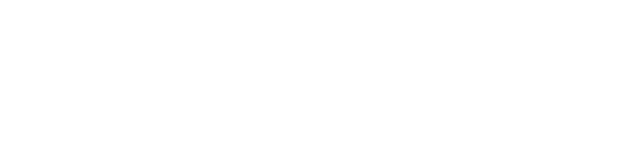
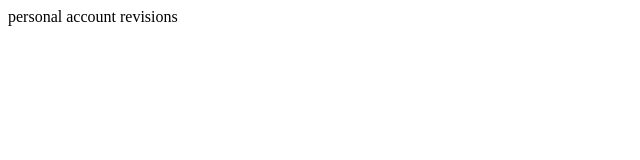
Before and after one commit to johnvillas/testRepo, a plain HTML site: page index.html in a window 1280 px wide. Shown: the whole page, without its empty margins (0-640 px from the left). Drawn offline with Linux system fonts and the light colour scheme.

Commit message:
revision from personal account

```diff
--- a/index.html
+++ b/index.html
@@ -4,6 +4,6 @@
 	<title>Test Repo</title>
 </head>
 <body>
-
+	personal account revisions
 </body>
 </html>
```
